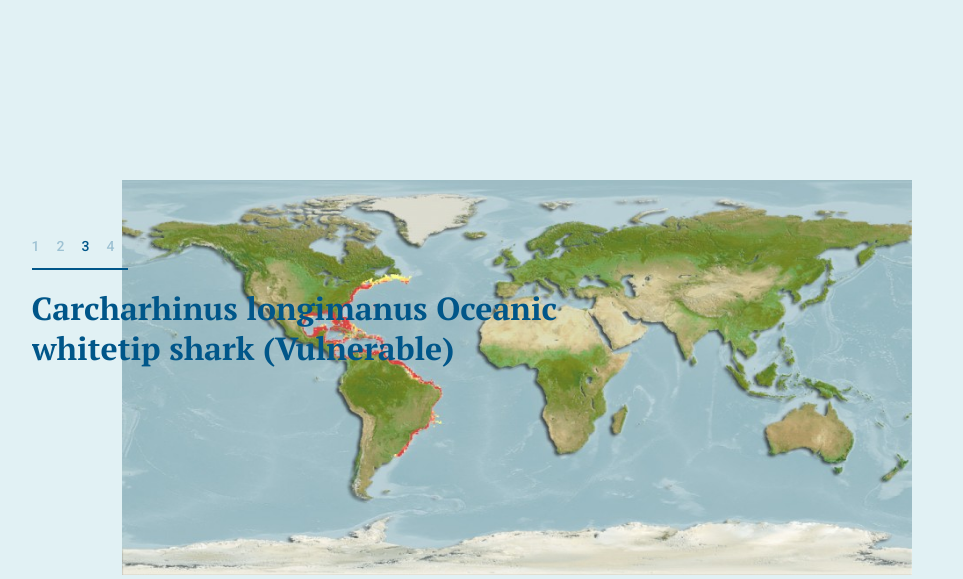
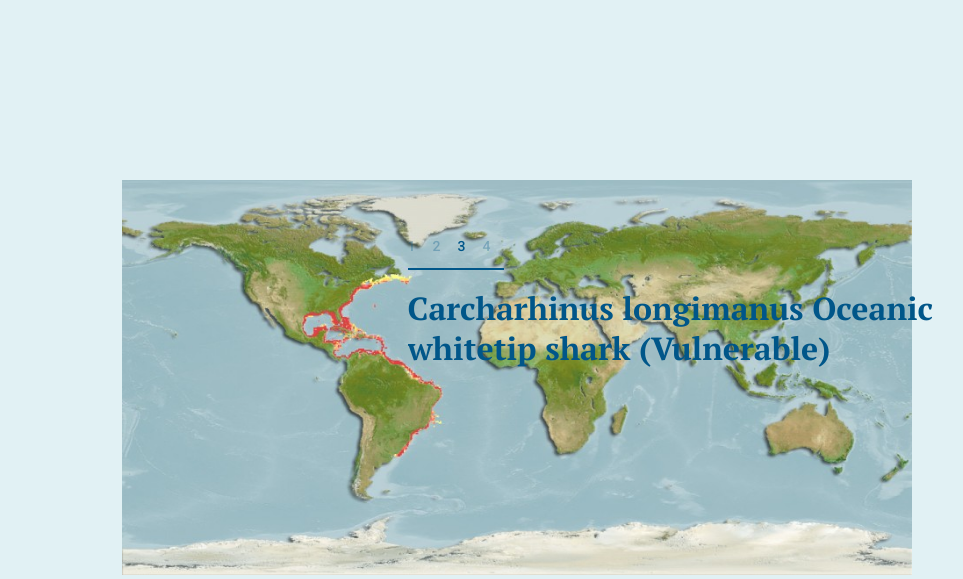
Before and after one commit to Vizzuality/aquamaps-viz, a PHP site: page / in a window 1280 px wide. Shown: the part 5660-6239 px from the top of the page, without its empty margins (168-1131 px from the left). Run offline with PHP 8.4, Linux system fonts and the light colour scheme; some libraries are stand-ins or nearby versions; some web fonts are replaced.

Commit message:
keep moving it around until it's right

```diff
--- a/css/main.css
+++ b/css/main.css
@@ -303,9 +303,7 @@ p { margin: 0 0 12px; }
 
 @media (min-width: 768px) { .section .graph { white-space: nowrap; }
   .section .graph:after { content: ''; display: inline-block; vertical-align: middle; width: 0; min-height: 100%; }
-  .section .graph > * { white-space: normal; display: inline-block; vertical-align: middle; max-width: 100%; }
-  .section .graph > .text-block-graph { vertical-align: top; }
-  .section .graph > .text-block-map { vertical-align: bottom; }
+  .section .graph > * { white-space: normal; display: inline-block; vertical-align: top; max-width: 100%; }
 }
 
 /* section inverse styles */
--- a/index.php
+++ b/index.php
@@ -365,7 +365,7 @@
 										<img src="images/species/acipenser_nacarii/pic_Fis-29589_native.jpg" alt="map description" width="100%">
 									</picture>
 								</div>
-								<div class="text-block add text-block-map">
+								<div class="text-block add">
 									<!-- paging -->
 									<ul class="paging">
 										<li class="active">1</li>
@@ -395,7 +395,7 @@
 										<img src="images/graph_sturgeon.png" alt="Sturgeon's area change">
 									</picture>
 								</div>
-								<div class="text-block text-block-graph">
+								<div class="text-block">
 									<!-- paging -->
 									<ul class="paging">
 										<li onclick="goTo('inverse-map');">1</li>
@@ -418,13 +418,13 @@
         <div class="section-holder">
           <div class="container">
             <div class="row">
-              <div class="col-xs-12 center-block graph">
+              <div class="col-xs-12 center-block graph text-right">
                 <div class="img-area">
                   <picture>
                     <img src="images/species/callinectes_sapidus/exp_7_pic_W-Bch-107379_native.jpg" alt="map description" width="100%">
                   </picture>
                 </div>
-                <div class="text-block add text-block-map">
+                <div class="text-block add">
                   <!-- paging -->
                   <ul class="paging">
                     <li onclick="goTo('inverse-map');">1</li>
@@ -447,14 +447,14 @@
 				<div class="section-holder">
 					<div class="container">
 						<div class="row">
-							<div class="col-xs-12 center-block graph text-right">
+							<div class="col-xs-12 center-block graph">
 								<div class="img-area">
 									<picture>
 										<source srcset="images/graph_carcharhinus.png, images/graph_carcharhinus-2x.png 2x" media="(min-width: 768px)">
 										<img src="images/graph_carcharhinus.png" alt="Sturgeon's area change">
 									</picture>
 								</div>
-								<div class="text-block text-block-map">
+								<div class="text-block">
 									<!-- paging -->
 									<ul class="paging">
 										<li onclick="goTo('inverse-map');">1</li>
```
